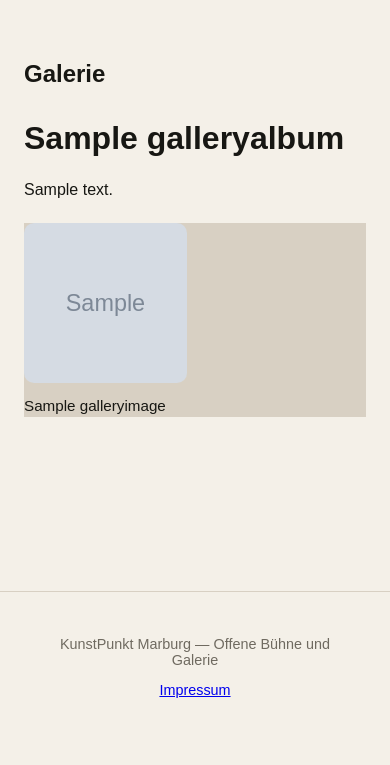
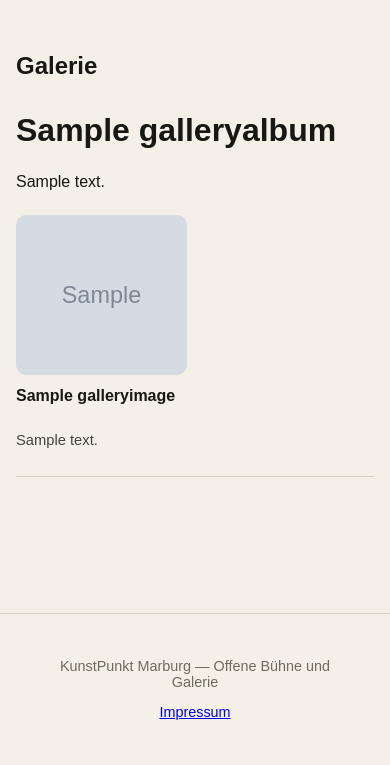
Before and after one commit to Barderino42/KunstPunkt-Website, a Django app: page /galerie/ in a window 390 px wide. Shown: the part 225-990 px from the top of the page. Before the commit the page ends 923 px from the top, so only its background shows below. Run offline with Django 5.2, Linux system fonts and the light colour scheme; tables that the repository leaves empty hold one stand-in row (values such as "Sample post"); grey boxes marked "Sample" are stand-in pictures.

Commit message:
Improve gallery captions and layout

```diff
--- a/templates/galerie.html
+++ b/templates/galerie.html
@@ -9,6 +9,7 @@
     max-width: 1200px;
     margin: 0 auto;
     padding: 40px 24px 80px 24px;
+    background: transparent !important;
   }
 
   .gallery-page h1 {
@@ -16,7 +17,8 @@
   }
 
   .gallery-album {
-    margin-bottom: 64px;
+    margin-bottom: 72px;
+    background: transparent !important;
   }
 
   .gallery-album h2 {
@@ -26,14 +28,16 @@
 
   .gallery-grid {
     display: grid !important;
-    grid-template-columns: repeat(auto-fill, minmax(220px, 1fr)) !important;
-    gap: 24px !important;
+    grid-template-columns: repeat(auto-fill, minmax(240px, 1fr)) !important;
+    gap: 34px 28px !important;
     align-items: start !important;
+    background: transparent !important;
   }
 
   .gallery-item {
     margin: 0 !important;
     padding: 0 !important;
+    background: transparent !important;
   }
 
   .gallery-trigger {
@@ -44,6 +48,7 @@
     background: none;
     cursor: pointer;
     text-align: left;
+    display: block;
   }
 
   .gallery-trigger img,
@@ -63,10 +68,22 @@
     opacity: 0.9;
   }
 
-  .gallery-item figcaption {
-    margin-top: 8px;
-    font-size: 0.95rem;
-    line-height: 1.4;
+  .gallery-caption {
+    margin-top: 10px;
+  }
+
+  .gallery-caption-title {
+    font-size: 1rem;
+    font-weight: 600;
+    line-height: 1.35;
+    margin: 0;
+  }
+
+  .gallery-caption-description {
+    margin: 4px 0 0 0;
+    font-size: 0.92rem;
+    line-height: 1.45;
+    opacity: 0.8;
   }
 
   .lightbox {
@@ -74,7 +91,7 @@
     position: fixed;
     z-index: 9999;
     inset: 0;
-    background: rgba(0, 0, 0, 0.88);
+    background: rgba(0, 0, 0, 0.9);
     align-items: center;
     justify-content: center;
     padding: 40px 70px;
@@ -95,17 +112,30 @@
   .lightbox-media img,
   .lightbox-media video {
     max-width: 90vw;
-    max-height: 78vh;
+    max-height: 74vh;
     object-fit: contain;
     display: block;
     border-radius: 8px;
   }
 
   .lightbox-caption {
-    margin-top: 14px;
+    margin-top: 16px;
     color: white;
-    font-size: 1rem;
     text-align: center;
+    max-width: 800px;
+  }
+
+  .lightbox-caption-title {
+    font-size: 1.1rem;
+    font-weight: 600;
+    margin: 0;
+  }
+
+  .lightbox-caption-description {
+    font-size: 0.95rem;
+    line-height: 1.5;
+    margin: 6px 0 0 0;
+    opacity: 0.85;
   }
 
   .lightbox-close,
@@ -147,9 +177,13 @@
   }
 
   @media (max-width: 700px) {
+    .gallery-page {
+      padding: 32px 16px 64px 16px;
+    }
+
     .gallery-grid {
       grid-template-columns: repeat(auto-fill, minmax(150px, 1fr)) !important;
-      gap: 16px !important;
+      gap: 24px 16px !important;
     }
 
     .gallery-trigger img,
@@ -198,6 +232,7 @@
                   class="gallery-trigger"
                   type="button"
                   data-title="{{ media.title|default:'Galeriebild' }}"
+                  data-description="{{ media.description|default:'' }}"
                   {% if media.image %}
                     data-type="image"
                     data-src="{{ media.image.url }}"
@@ -215,8 +250,16 @@
                   {% endif %}
                 </button>
 
-                {% if media.title %}
-                  <figcaption>{{ media.title }}</figcaption>
+                {% if media.title or media.description %}
+                  <figcaption class="gallery-caption">
+                    {% if media.title %}
+                      <p class="gallery-caption-title">{{ media.title }}</p>
+                    {% endif %}
+
+                    {% if media.description %}
+                      <p class="gallery-caption-description">{{ media.description }}</p>
+                    {% endif %}
+                  </figcaption>
                 {% endif %}
               </figure>
             {% endif %}
@@ -268,6 +311,7 @@
       lightbox.setAttribute("aria-hidden", "true");
       document.body.style.overflow = "";
       mediaContainer.innerHTML = "";
+      caption.innerHTML = "";
     }
 
     function showMedia(index) {
@@ -275,8 +319,10 @@
       const src = item.dataset.src;
       const type = item.dataset.type;
       const title = item.dataset.title || "";
+      const description = item.dataset.description || "";
 
       mediaContainer.innerHTML = "";
+      caption.innerHTML = "";
 
       if (type === "image") {
         const img = document.createElement("img");
@@ -293,7 +339,19 @@
         mediaContainer.appendChild(video);
       }
 
-      caption.textContent = title;
+      if (title) {
+        const titleElement = document.createElement("p");
+        titleElement.className = "lightbox-caption-title";
+        titleElement.textContent = title;
+        caption.appendChild(titleElement);
+      }
+
+      if (description) {
+        const descriptionElement = document.createElement("p");
+        descriptionElement.className = "lightbox-caption-description";
+        descriptionElement.textContent = description;
+        caption.appendChild(descriptionElement);
+      }
     }
 
     function showPrevious() {
```
